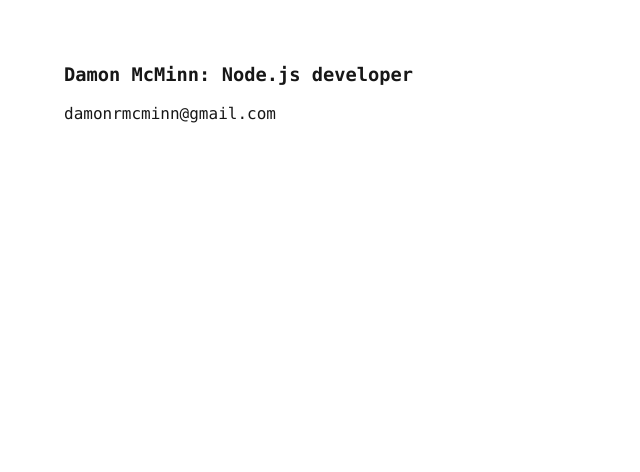
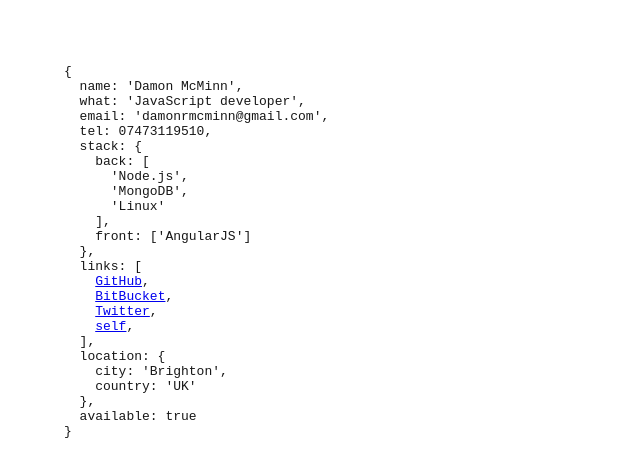
Before and after one commit to damonmcminn/damonmcminn.github.io, a plain HTML site: page index.html in a window 1280 px wide. Shown: the whole page, without its empty margins (0-640 px from the left). Drawn offline with Linux system fonts and the light colour scheme.

Commit message:
Updated self

```diff
--- a/index.html
+++ b/index.html
@@ -1,12 +1,21 @@
-<!DOCTYPE html><html lang="en"><head><title>Damon McMinn | Node.js developer</title><style> body {
-  font-family: Consolas, monaco, monospace;
-  margin-top: 5%;
-  margin-left: 5%;
-  font-size: 1em;
-  color: #171717;
-}
-
-h3 {
-  font-weight: bold;
-}
-</style><body><p><h3>Damon McMinn: Node.js developer</h3><p>damonrmcminn@gmail.com</p></p></body></head></html>
+<!DOCTYPE html><html lang="en"><head><title>Damon McMinn | Node.js developer</title><style> body{font-family:Consolas,monaco,monospace;margin-top:5%;margin-left:5%;font-size:1em;color:#171717}h3{font-weight:bold}</style><body><div id="text"><pre><code>{
+  name: 'Damon McMinn',
+  what: 'JavaScript developer',
+  email: 'damonrmcminn@gmail.com',
+  tel: 07473119510,
+  stack: {
+    back: [
+      'Node.js',
+      'MongoDB',
+      'Linux'
+    ],
+    front: ['AngularJS']
+  },
+  links: [<br>    <a href="https://github.com/damonmcminn">GitHub</a>,<br>    <a href="https://bitbucket.org/DamonMcMinn">BitBucket</a>,<br>    <a href="https://twitter.com/DamonMcMinn">Twitter</a>,<br>    <a href="http://damonmcminn.com">self</a>,
+  ],
+  location: {
+    city: 'Brighton',
+    country: 'UK'
+  },
+  available: true
+}</code></pre></div></body></head></html>
```
